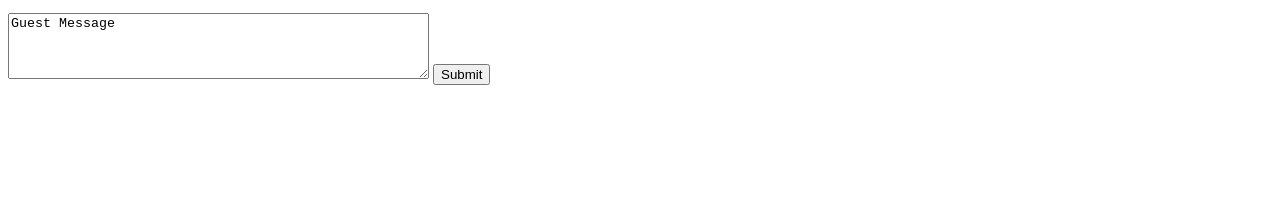
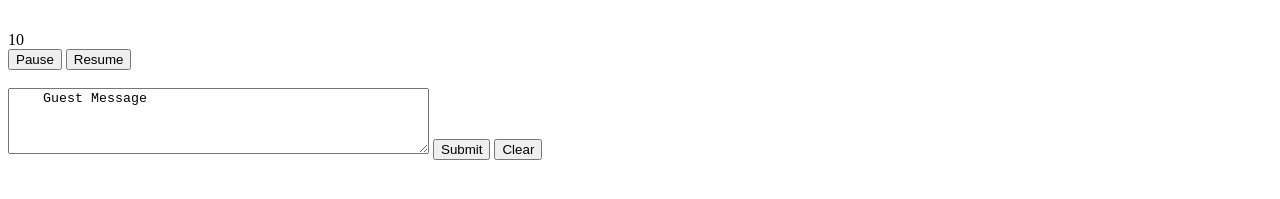
Before and after one commit to EmilyZiyiYe/Comp531-Web-Dev, a plain HTML site: page inclass-3/hello.html in a window 1280 px wide. Shown: the part 439-638 px from the top of the page. Drawn offline with Linux system fonts and the light colour scheme.

Commit message:
complete in class 3

```diff
--- a/inclass-3/hello.html
+++ b/inclass-3/hello.html
@@ -4,21 +4,64 @@
     <title>About Xiangjin Zou(Rho)</title>
 </head>
 
-<body>
+<body onload="onLoad()">
 
     <h1>About myself and last trip</h1>
     <img src="https://yt3.ggpht.com/-O3BeKIu8qWA/AAAAAAAAAAI/AAAAAAAAAAA/Yy5JhyVBrm8/s100-c-k-no-mo-rj-c0xffffff/photo.jpg" title="Picture of myself">
-<p>Hi, I am Xiangjin Zou and my friends always call me rho, the greek letter that has been used as my nick name for a long time. My last trip was two weeks ago with my friend Kezhou to <a href="https://www.tripadvisor.com.sg/Tourism-g143031-Great_Smoky_Mountains_National_Park_Tennessee-Vacations.html">Great Smoky Moutains</a>. It was a fun trip! </p>
+    <p>Hi, I am Xiangjin Zou and my friends always call me rho, the greek letter that has been used as my nick name for a long time. My last trip was two weeks ago with my friend Kezhou to <a href="https://www.tripadvisor.com.sg/Tourism-g143031-Great_Smoky_Mountains_National_Park_Tennessee-Vacations.html">Great Smoky Moutains</a>. It was a fun trip! </p> <br/>
+
+    <span id="interval">15</span> <br/>
+    <button type="button" id="pause">Pause</button>
+    <button type="button" id="resume">Resume</button> <br/> <br/>
 
     <textarea rows="4" cols="50" id="message">
     Guest Message
     </textarea>
 
-<button type="button">Submit</button>
+    <button type="button" >Submit</button>
+    <button type="button" id="clear">Clear</button>
 
 </body>
 
 <script>
+    function onLoad() {
+        setTimeout(function(){ alert("the page will redirect when the counter reaches zero"); }, 5000)
+        var clearButton = document.getElementById("clear")
+        clearButton.onclick = function(){
+            var messageText = document.getElementById("message")
+            messageText.value = ""
+        }
+
+        var countDown = function(){
+            var indicator = document.getElementById("interval")
+            var time = Number(indicator.innerHTML)
+            time = time - 1
+            if (time === 0) {
+                window.location = "https://www.clear.rice.edu/comp431/sample/hello.html"
+            }
+            else {
+                indicator.innerHTML = time
+            }
+
+        }
+
+        var timer = setInterval(countDown, 1000)
+
+        var pause = function(){
+            clearInterval(timer)
+        }
+
+        var pauseButton = document.getElementById("pause")
+        pauseButton.onclick = pause
+
+        var resume = function(){
+            timer = setInterval(countDown, 1000)
+        }
+        var resumeButton = document.getElementById("resume")
+        resumeButton.onclick = resume
+
+
+    }
 
 </script>
 
```
Lines whose indentation alone changed are shown as unchanged.
